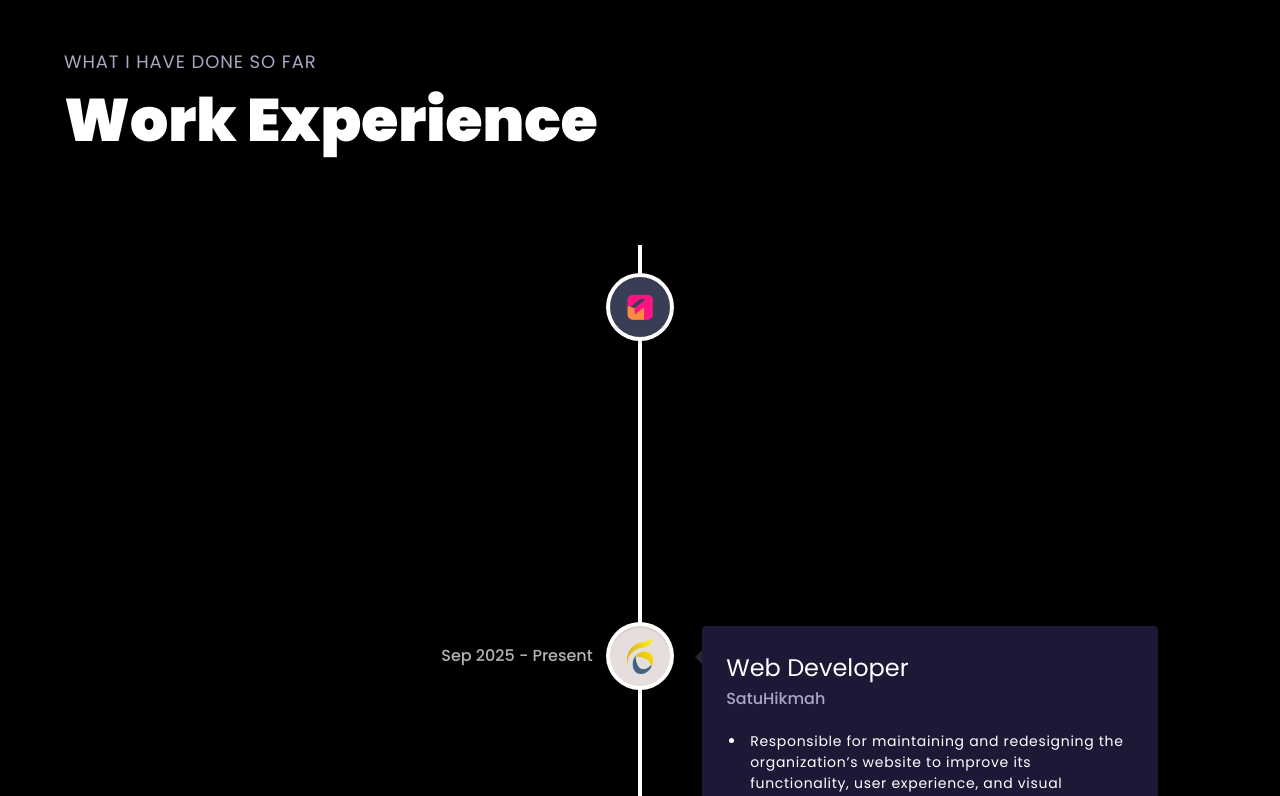
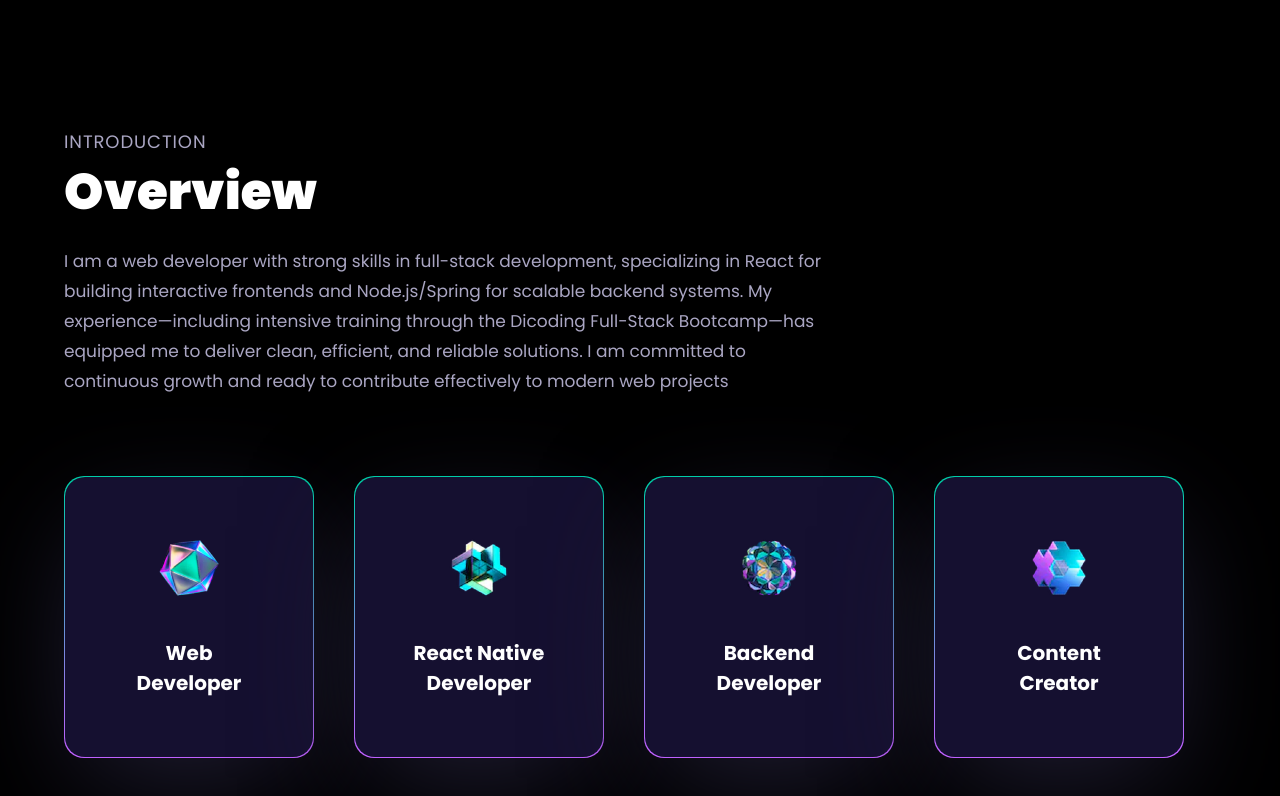
Before and after one commit to Faridl003/my-portofolio, a React (Vite) app: page / in a window 1280 px wide. Shown: the part 800-1596 px from the top of the page. Built offline with nearby package versions, Linux system fonts and the light colour scheme.

Commit message:
update about section

```diff
--- a/package.json
+++ b/package.json
@@ -19,6 +19,7 @@
     "react": "^18.2.0",
     "react-chrono": "^3.3.0",
     "react-dom": "^18.2.0",
+    "react-parallax-tilt": "^1.7.314",
     "react-router-dom": "^7.9.6",
     "react-timeline": "^0.0.9",
     "react-vertical-timeline-component": "^3.5.3",
--- a/src/components/About.jsx
+++ b/src/components/About.jsx
@@ -1,7 +1,66 @@
+import { motion } from "framer-motion";
 import React from "react";
+import { styles } from "../styles";
+import { fadeIn, textVariant } from "../utils/motion";
+import { SectionWrapper } from "../hoc";
+import { services } from "../constants";
+import Tilt from "react-parallax-tilt";
+
+const ServiceCard = ({ index, title, icon }) => {
+  return (
+    <Tilt className="xs:w-[250px] w-full">
+      <motion.div
+        variants={fadeIn("right", "spring", 0.5, index, 0.75)}
+        className="w-full green-pink-gradient p-[1px] rounded-[20px] shadow-card"
+      >
+        <div
+          options={{
+            max: 45,
+            scale: 1,
+            speed: 450,
+          }}
+          className="bg-tertiary rounded-[20px] py-5 px-12 min-h-[280px] flex
+          justify-evenly items-center flex-col"
+        >
+          <img src={icon} alt={title} className="w-16 h-16 object-contain" />
+          <h3 className="text-white text-[20px] font-bold text-center">
+            {title}
+          </h3>
+        </div>
+      </motion.div>
+    </Tilt>
+  );
+};
 
 const About = () => {
-  return <div></div>;
+  return (
+    <>
+      <motion.div variants={textVariant()} className="mt-20">
+        <p className={styles.sectionSubText}>Introduction</p>
+        <h2 className={styles.sectionHeadText}>Overview</h2>
+      </motion.div>
+
+      <motion.p
+        variants={fadeIn("", "", 0.1, 1)}
+        className="mt-4 text-secondary text-[17px] max-w-3xl leading-[30px]"
+      >
+        I am a web developer with strong skills in full-stack development,
+        specializing in React for building interactive frontends and
+        Node.js/Spring for scalable backend systems. My experience—including
+        intensive training through the Dicoding Full-Stack Bootcamp—has equipped
+        me to deliver clean, efficient, and reliable solutions. I am committed
+        to continuous growth and ready to contribute effectively to modern web
+        projects
+      </motion.p>
+
+      <div className="mt-20 flex flex-wrap gap-10">
+        {services.map((service, index) => (
+          <ServiceCard key={service.title} index={index} {...service} />
+        ))}
+      </div>
+    </>
+  );
 };
 
-export default About;
+const wrappedAbout = SectionWrapper(About, "about");
+export default wrappedAbout;
--- a/src/components/Experience.jsx
+++ b/src/components/Experience.jsx
@@ -11,7 +11,6 @@ import { styles } from "../styles";
 import { experiences } from "../constants";
 import { SectionWrapper } from "../hoc";
 import { textVariant } from "../utils/motion";
-import { div, li } from "framer-motion/client";
 
 const ExperienceCard = ({ experience }) => (
   <VerticalTimelineElement
@@ -57,7 +56,7 @@ const ExperienceCard = ({ experience }) => (
 const Experience = () => {
   return (
     <>
-      <motion.div variants={textVariant()}>
+      <motion.div variants={textVariant()} className="mt-20">
         <p className={styles.sectionSubText}>What I have done so far</p>
         <h2 className={styles.sectionHeadText}>Work Experience</h2>
       </motion.div>
--- a/src/components/Hero.jsx
+++ b/src/components/Hero.jsx
@@ -1,5 +1,7 @@
 import "boxicons/css/boxicons.min.css";
 import Spline from "@splinetool/react-spline";
+import React, { Suspense } from "react";
+const LazySpline = React.lazy(() => import("@splinetool/react-spline"));
 const Hero = () => {
   return (
     <main
@@ -29,13 +31,13 @@ const Hero = () => {
         {/* Main Heading */}
         <h1
           className="text-3xl sm:text-4xl md:text-5xl lg:text-6xl
-         font-semibold tracking-wide my-8"
+         font-bold tracking-wide my-8"
         >
           Miftah Faridl <br /> Al Faruqi
         </h1>
 
         <p
-          className="text-base sm:text-lg tracking-wider text-gray-400
+          className="text-base sm:text-lg tracking-wider text-secondary
         max-w-[25rem] lg:max-w-[30rem]"
         >
           I bring a strong passion for full-stack web development and a
@@ -74,6 +76,16 @@ const Hero = () => {
         className="absolute lg:top-0 top-[-20%] bottom-0 lg:left-[25%] sm:left-[-2rem] h-full"
         scene="https://prod.spline.design/P1fz1L7XWghQtDuu/scene.splinecode"
       />
+
+      {/* <div
+        data-aos="fade-zoom-in"
+        data-aos-duration="2000"
+        className="hidden lg:block w-[550px] h-[550px] relative"
+      >
+        <Suspense fallback={<div></div>}>
+          <LazySpline scene="https://prod.spline.design/P1fz1L7XWghQtDuu/scene.splinecode" />
+        </Suspense>
+      </div> */}
     </main>
   );
 };
--- a/src/styles.js
+++ b/src/styles.js
@@ -9,7 +9,7 @@ const styles = {
     "text-[#dfd9ff] font-medium lg:text-[30px] sm:text-[26px] xs:text-[20px] text-[16px] lg:leading-[40px]",
 
   sectionHeadText:
-    "text-white font-black md:text-[60px] sm:text-[50px] xs:text-[40px] text-[30px]",
+    "text-white font-black md:text-[50px] sm:text-[40px] xs:text-[35px] text-[30px]",
   sectionSubText:
     "sm:text-[18px] text-[14px] text-secondary uppercase tracking-wider",
 };
```
Also changed, not shown: src/components/Tech.jsx (+4 -6 lines), 1 other file (tests, documents, lock files or other folders).
